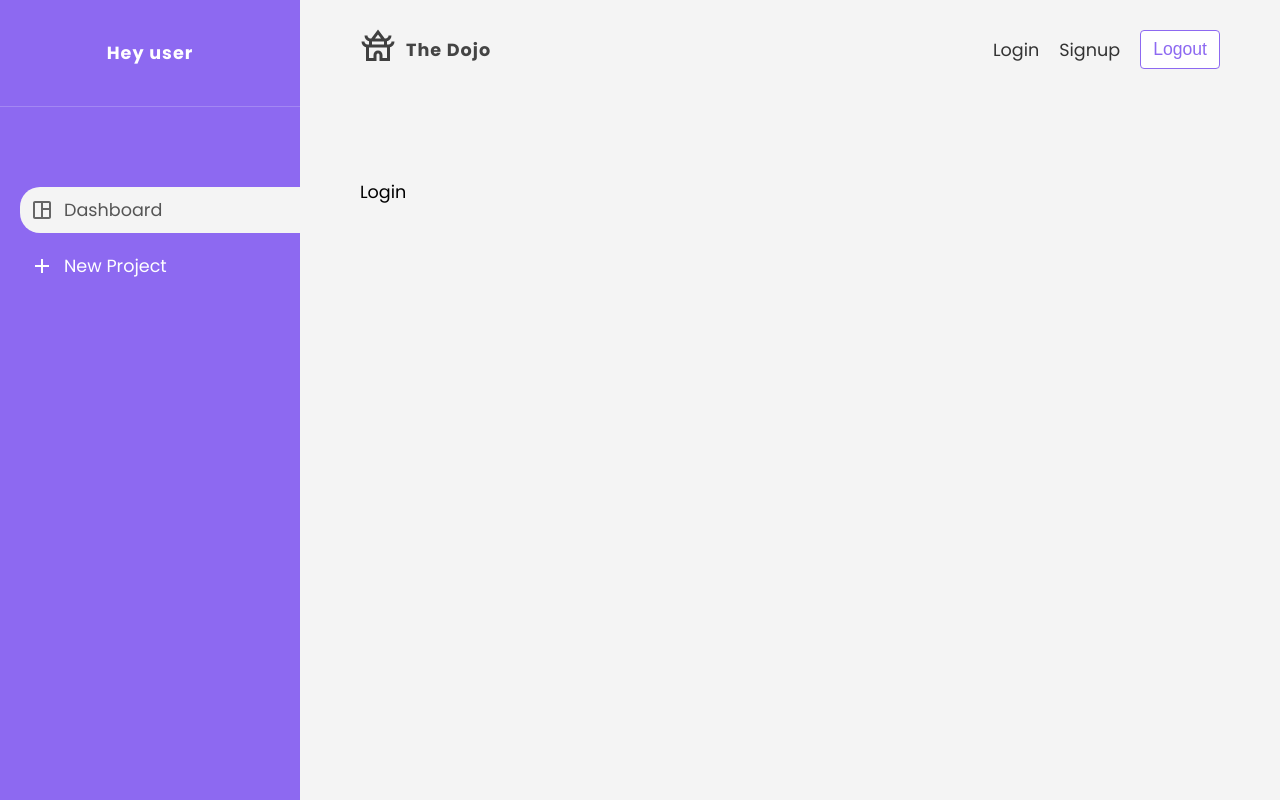
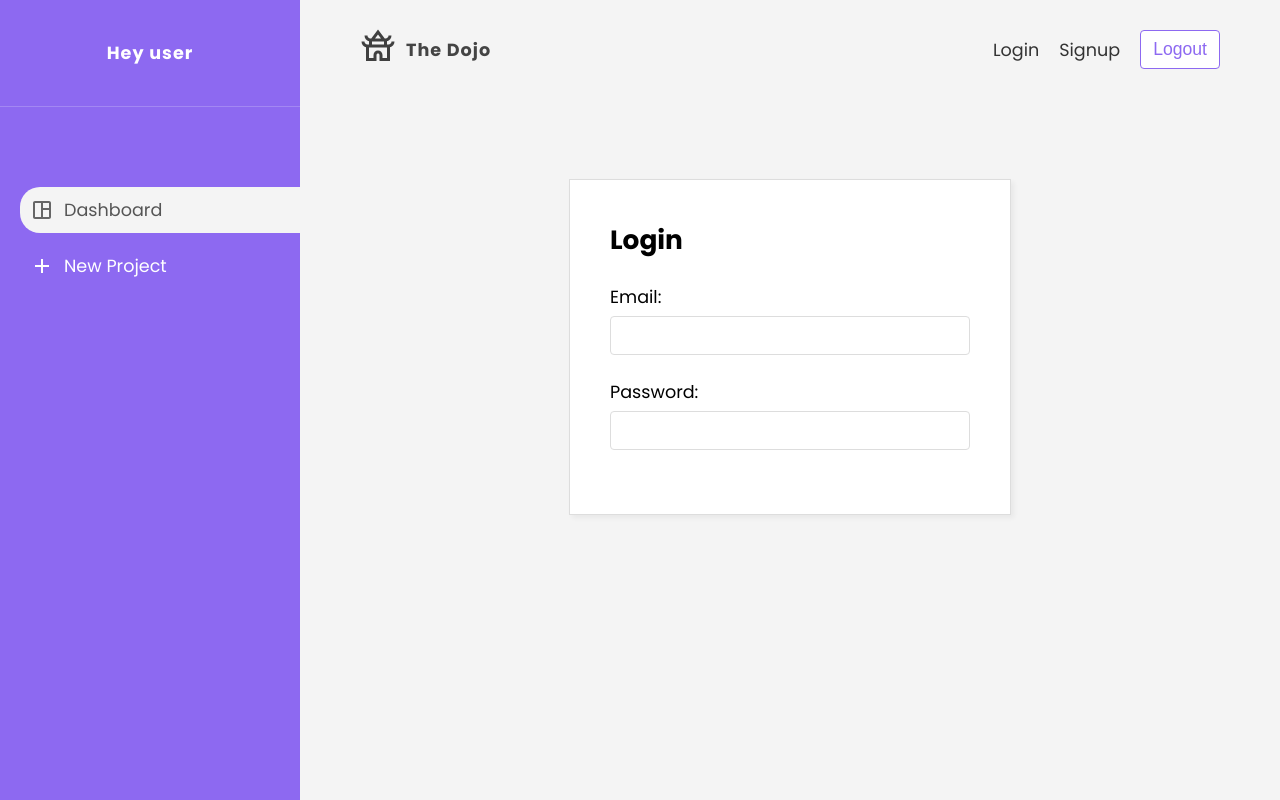
Before and after one commit to Emilien-Wittchen/the-dojo-site, a React (Create React App) app: page /login in a window 1280 px wide. Built offline with nearby package versions, Linux system fonts and the light colour scheme; no server answers.

Commit message:
creating user documents, logging users out

```diff
--- a/src/components/Navbar.js
+++ b/src/components/Navbar.js
@@ -1,10 +1,13 @@
 import {Link} from 'react-router-dom';
 import './Navbar.css';
 import Temple from '../assets/temple.svg';
+import {useLogout} from '../hooks/useLogout';
 
 import React from 'react';
 
 export default function Navbar() {
+  const {logout, isPending} = useLogout();
+
   return (
     <div className='navbar'>
       <ul>
@@ -19,7 +22,16 @@ export default function Navbar() {
           <Link to='/signup'>Signup</Link>
         </li>
         <li>
-          <button className='btn'>Logout</button>
+          {!isPending && (
+            <button className='btn' onClick={logout}>
+              Logout
+            </button>
+          )}
+          {isPending && (
+            <button className='btn' disabled>
+              Logging out...
+            </button>
+          )}
         </li>
       </ul>
     </div>
--- a/src/hooks/useLogout.js
+++ b/src/hooks/useLogout.js
@@ -1,41 +1,47 @@
-import { useEffect, useState } from 'react'
-import { projectAuth } from '../firebase/config'
-import { useAuthContext } from './useAuthContext'
+import {useEffect, useState} from 'react';
+import {projectAuth, projectFirestore} from '../firebase/config';
+import {useAuthContext} from './useAuthContext';
 
 export const useLogout = () => {
-  const [isCancelled, setIsCancelled] = useState(false)
-  const [error, setError] = useState(null)
-  const [isPending, setIsPending] = useState(false)
-  const { dispatch } = useAuthContext()
+  const [isCancelled, setIsCancelled] = useState(false);
+  const [error, setError] = useState(null);
+  const [isPending, setIsPending] = useState(false);
+  const {dispatch, user} = useAuthContext();
 
   const logout = async () => {
-    setError(null)
-    setIsPending(true)
+    setError(null);
+    setIsPending(true);
 
+    // sign the user out
     try {
-      // sign the user out
-      await projectAuth.signOut()
+      // update online status
+      const {uid} = user;
+      await projectFirestore
+        .collection('users')
+        .doc(uid)
+        .update({online: false});
+
+      await projectAuth.signOut();
 
       // dispatch logout action
-      dispatch({ type: 'LOGOUT' })
+      dispatch({type: 'LOGOUT'});
 
       // update state
       if (!isCancelled) {
-        setIsPending(false)
-        setError(null)
+        setIsPending(false);
+        setError(null);
+      }
+    } catch (err) {
+      if (!isCancelled) {
+        setError(err.message);
+        setIsPending(false);
       }
     }
-    catch(err) {
-      if (!isCancelled) {
-        setError(err.message)
-        setIsPending(false)
-      }
-    }
-  }
+  };
 
   useEffect(() => {
-    return () => setIsCancelled(true)
-  }, [])
+    return () => setIsCancelled(true);
+  }, []);
 
-  return { logout, error, isPending }
-}
+  return {logout, error, isPending};
+};
--- a/src/hooks/useSignup.js
+++ b/src/hooks/useSignup.js
@@ -1,5 +1,9 @@
 import {useState, useEffect} from 'react';
-import {projectAuth, projectStorage} from '../firebase/config';
+import {
+  projectAuth,
+  projectStorage,
+  projectFirestore,
+} from '../firebase/config';
 import {useAuthContext} from './useAuthContext';
 
 export const useSignup = () => {
@@ -31,6 +35,13 @@ export const useSignup = () => {
       // add display name to user
       await res.user.updateProfile({displayName, photoURL: imgURL});
 
+      // create user document
+      await projectFirestore.collection('users').doc(res.user.uid).set({
+        online: true,
+        displayName,
+        photoURL: imgURL,
+      });
+
       // dispatch login action
       dispatch({type: 'LOGIN', payload: res.user});
 
--- a/src/pages/login/Login.js
+++ b/src/pages/login/Login.js
@@ -1,5 +1,48 @@
+import {useState} from 'react';
 import './Login.css';
 
 export default function Login() {
-  return <div>Login</div>;
+  const [email, setEmail] = useState('');
+  const [password, setPassword] = useState('');
+
+  const handleSubmit = (e) => {
+    e.preventDefault();
+    console.log(email, password);
+  };
+
+  return (
+    <form className='auth-form' onSubmit={handleSubmit}>
+      <h2>Login</h2>
+      <label>
+        <span>Email:</span>
+        <input
+          value={email}
+          required
+          type='email'
+          onChange={(e) => {
+            setEmail(e.target.value);
+          }}
+        />
+      </label>
+      <label>
+        <span>Password:</span>
+        <input
+          value={password}
+          required
+          type='password'
+          onChange={(e) => {
+            setPassword(e.target.value);
+          }}
+        />
+      </label>
+
+      {/* {!isPending && <button className='btn'>Login</button>}
+      {isPending && (
+        <button className='btn' disabled>
+          Loading
+        </button>
+      )}
+      {error && <div className='error'>{error}</div>} */}
+    </form>
+  );
 }
--- a/src/pages/signup/Signup.js
+++ b/src/pages/signup/Signup.js
@@ -1,5 +1,6 @@
 import './Signup.css';
 import {useState} from 'react';
+import {useSignup} from '../../hooks/useSignup';
 
 export default function Signup() {
   const [email, setEmail] = useState('');
@@ -7,10 +8,11 @@ export default function Signup() {
   const [displayName, setDisplayName] = useState('');
   const [thumbnail, setThumbnail] = useState(null);
   const [thumbnailError, setThumbnailError] = useState(null);
+  const {signup, isPending, error} = useSignup();
 
   const handleSubmit = (e) => {
     e.preventDefault();
-    console.log(email, password, displayName, thumbnail);
+    signup(email, password, displayName, thumbnail);
   };
 
   const handleFileChange = (e) => {
@@ -81,7 +83,13 @@ export default function Signup() {
         />
         {thumbnailError && <div className='error'>{thumbnailError}</div>}
       </label>
-      <button className='btn'>Sign up</button>
+      {!isPending && <button className='btn'>Sign up</button>}
+      {isPending && (
+        <button className='btn' disabled>
+          Loading
+        </button>
+      )}
+      {error && <div className='error'>{error}</div>}
     </form>
   );
 }
```
